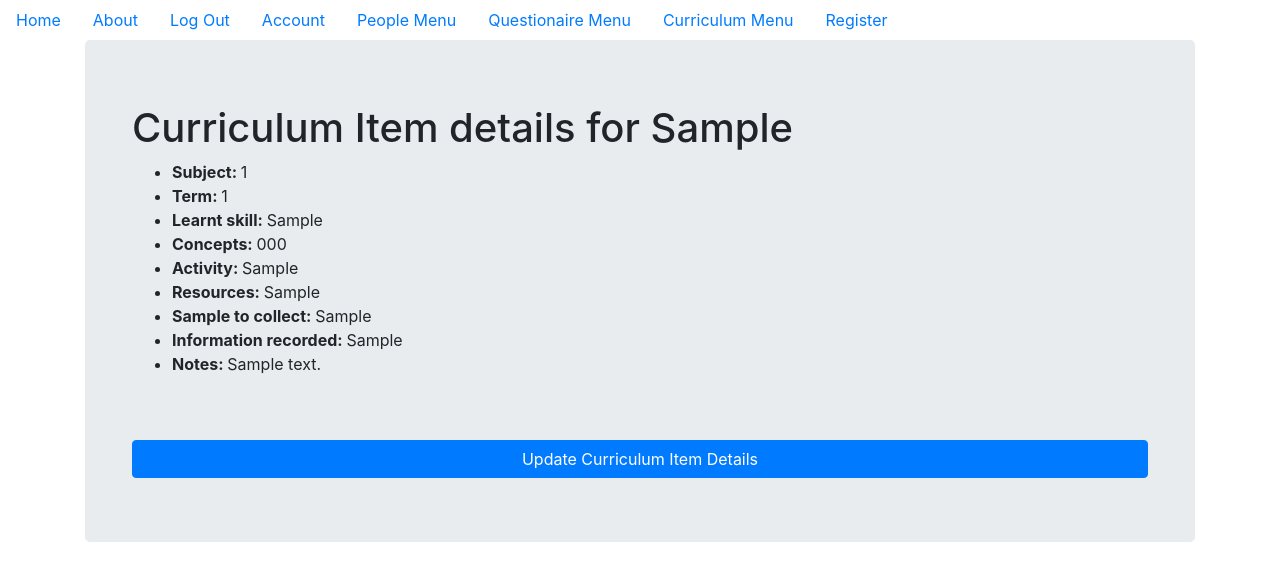
After one commit to jayleth72/heart_hand_1.3, a Flask app: page /curriculum_item_details/1 in a window 1280 px wide. The commit adds this page. Shown: the top 581 px of the page. Run offline with Flask 2, Linux system fonts and the light colour scheme; a user stored in the database is signed in; tables that the repository leaves empty hold one stand-in row (values such as "Sample post"); some libraries are stand-ins or nearby versions.

Commit message:
added curriculum and curriculum item functionality working, still need to sort out subject dropdown

```diff
--- a/heart_hand/curriculum/views.py
+++ b/heart_hand/curriculum/views.py
@@ -2,8 +2,8 @@
 from flask import render_template,url_for,flash,redirect,request,Blueprint
 from flask_login import login_user, current_user, logout_user, login_required
 from heart_hand import db
-from heart_hand.models import Curriculum_Item, Subjects
-from heart_hand.curriculum.forms import CurriculumEntryForm, SubjectEntryForm
+from heart_hand.models import Curriculum_Item, Subjects, Curriculum
+from heart_hand.curriculum.forms import CurriculumEntryForm, CurriculumItemEntryForm,SubjectEntryForm
 from datetime import datetime
 import sys
 
@@ -16,6 +16,8 @@ def curriculum_menu():
     return render_template('curriculum_pages/curriculum_menu.html')
 
 
+############################# SUBJECT VIEWS #############################
+# Add subjects
 @curriculum.route('/add_subject', methods=['GET','POST'])
 @login_required
 def add_subject():
@@ -76,3 +78,155 @@ def update_subject(id):
         form.subject_name.data = the_subject.subject_name
         form.subject_description.data = the_subject.subject_description
     return render_template('curriculum_pages/update_subject.html',form=form)
+
+
+############################# CURRICULUM VIEWS #############################
+# Add Curriculum
+@curriculum.route('/add_curriculum', methods=['GET','POST'])
+@login_required
+def add_curriculum():
+
+    form = CurriculumEntryForm()
+
+    if request.method == 'POST':
+        if form.validate():
+            the_curriculum = Curriculum(curriculum_name=request.form['curriculum_name'],curriculum_year_level=request.form['curriculum_year_level'],curriculum_description=request.form['curriculum_description'])
+            form.populate_obj(the_curriculum)
+
+            db.session.add(the_curriculum)
+            db.session.commit()
+            flash('New Curriculum was successfully added')
+            return curriculum_details(the_curriculum.id)
+        else:
+            flash("Your form contained errors")
+            return redirect(url_for('curriculum.add_curriculum'))
+
+    return render_template('curriculum_pages/add_curriculum.html', form=form)
+
+
+# return curriculum details using their id
+@curriculum.route("/curriculum_details/<int:id>")
+@login_required
+def curriculum_details(id):
+    page = request.args.get('page',1,type=int)
+    # return subect or 404 page (subject not found)
+    print('currciulim details', file=sys.stderr)
+    the_curriculum = Curriculum.query.filter_by(id=id).first_or_404()
+    return render_template('curriculum_pages/curriculum_details.html',the_curriculum=the_curriculum)
+
+
+# show all curriculums with hyperlinks
+@curriculum.route("/show_all_curriculums")
+@login_required
+def show_all_curriculums():
+    the_curriculums = Curriculum.query.all()
+    return render_template('curriculum_pages/show_all_curriculums.html',the_curriculums=the_curriculums)
+
+# Update Curriculum Details
+@curriculum.route('/update_curriculum/<int:id>', methods=['GET','POST'])
+@login_required
+def update_curriculum(id):
+
+    form = CurriculumEntryForm()
+    the_curriculum = Curriculum.query.filter_by(id=id).first_or_404()
+
+    if form.validate_on_submit():
+
+        the_curriculum.curriculum_name =  form.curriculum_name.data
+        the_curriculum.curriculum_description = form.curriculum_description.data
+        the_curriculum.curriculum_year_level = form.curriculum_year_level.data
+        db.session.commit()
+        flash('Curriculum Details Updated!')
+        return curriculum_details(id)
+
+    elif request.method == "GET":
+        form.curriculum_name.data = the_curriculum.curriculum_name
+        form.curriculum_year_level.data = the_curriculum.curriculum_year_level
+        form.curriculum_description.data = the_curriculum.curriculum_description
+    return render_template('curriculum_pages/update_curriculum.html',form=form)
+
+
+############################# CURRICULUM ITEM VIEWS #############################
+# Add Curriculum Item
+@curriculum.route("/add_curriculum_item/<int:curriculum_id>", methods=['GET','POST'])
+@login_required
+def add_curriculum_item(curriculum_id):
+
+    form = CurriculumItemEntryForm()
+
+
+    if request.method == 'POST':
+
+        if form.validate():
+            the_curriculum_item = Curriculum_Item(subject_id=request.form['subject_id'],curriculum_id=curriculum_id,term=request.form['term'],topic=request.form['topic']
+                                    ,learnt_skill=request.form['learnt_skill'],concepts=request.form['concepts'],activity=request.form['activity']
+                                    ,resources=request.form['resources'],sample_to_colect=request.form['sample_to_collect'],information_recorded=request.form['information_recorded']
+                                    ,notes=request.form['notes'])
+
+            form.populate_obj(the_curriculum_item)
+            db.session.add(the_curriculum_item)
+            db.session.commit()
+            flash('New Curriculum Item was successfully added')
+            return curriculum_item_details(the_curriculum_item.id)
+        else:
+            flash("Your form contained errors")
+            return redirect(url_for('curriculum.add_curriculum_item',curriculum_id_id=curriculum_id))
+    print('get fucked', file=sys.stderr)
+    return render_template('curriculum_pages/add_curriculum_item.html', curriculum_id=curriculum_id, form=form)
+
+
+# return curriculum item details using their id
+@curriculum.route("/curriculum_item_details/<int:id>")
+@login_required
+def curriculum_item_details(id):
+    page = request.args.get('page',1,type=int)
+    # return subect or 404 page (subject not found)
+    print('currciulim item details', file=sys.stderr)
+    the_curriculum_item = Curriculum_Item.query.filter_by(id=id).first_or_404()
+    return render_template('curriculum_pages/curriculum_item_details.html',the_curriculum_item=the_curriculum_item)
+
+
+# Update Curriculum Item Details
+@curriculum.route('/update_curriculum_item/<int:id>', methods=['GET','POST'])
+@login_required
+def update_curriculum_item(id):
+
+    form = CurriculumItemEntryForm()
+    the_curriculum_item = Curriculum_Item.query.filter_by(id=id).first_or_404()
+
+    if form.validate_on_submit():
+
+        the_curriculum_item.subject_id = form.subject_id.data
+        the_curriculum_item.topic =  form.topic.data
+        the_curriculum_item.term =  form.term.data
+        the_curriculum_item.learnt_skill = form.learnt_skill.data
+        the_curriculum_item.concepts = form.concepts.data
+        the_curriculum_item.activity = form.activity.data
+        the_curriculum_item.resources = form.resources.data
+        the_curriculum_item.sample_to_colect = form.sample_to_collect.data
+        the_curriculum_item.information_recorded = form.information_recorded.data
+        the_curriculum_item.notes = form.notes.data
+        db.session.commit()
+        flash('Curriculum Item Details Updated!')
+        return curriculum_item_details(id)
+
+    elif request.method == "GET":
+        form.subject_id.data = the_curriculum_item.subject_id
+        form.topic.data = the_curriculum_item.topic
+        form.term.data = the_curriculum_item.term
+        form.learnt_skill.data = the_curriculum_item.learnt_skill
+        form.concepts.data = the_curriculum_item.concepts
+        form.activity.data = the_curriculum_item.activity
+        form.resources.data = the_curriculum_item.resources
+        form.sample_to_collect.data = the_curriculum_item.sample_to_collect
+        form.information_recorded.data = the_curriculum_item.information_recorded
+        form.notes.data = the_curriculum_item.notes
+    return render_template('curriculum_pages/update_curriculum_item.html',form=form)
+
+
+# show all curriculum items with hyperlinks
+@curriculum.route("/show_all_curriculum_items")
+@login_required
+def show_all_curriculum_items():
+    the_curriculum_items = Curriculum_Item.query.all()
+    return render_template('curriculum_pages/show_all_curriculum_items.html',the_curriculum_items=the_curriculum_items)
--- a/heart_hand/people/views.py
+++ b/heart_hand/people/views.py
@@ -132,7 +132,7 @@ def child_details(child_id):
 
 
 # Update Child Details
-@people.route('/update_child<int:id>', methods=['GET','POST'])
+@people.route('/update_child/<int:id>', methods=['GET','POST'])
 @login_required
 def update_child(id):
 
--- /dev/null
+++ b/heart_hand/templates/curriculum_pages/curriculum_item_details.html
@@ -0,0 +1,25 @@
+{% extends "base.html" %}
+{% block content %}
+  <div class="jumbotron">
+    <div class="container">
+        <h1>Curriculum Item details for {{the_curriculum_item.topic}}</h1>
+            <ul>
+              <li><strong>Subject: </strong> {{the_curriculum_item.subject_id}}</li>
+              <li><strong>Term: </strong> {{the_curriculum_item.term}}</li>
+              <li><strong>Learnt skill: </strong> {{the_curriculum_item.learnt_skill}}</li>
+              <li><strong>Concepts: </strong> {{the_curriculum_item.concepts}}</li>
+              <li><strong>Activity: </strong> {{the_curriculum_item.activity}}</li>
+              <li><strong>Resources: </strong> {{the_curriculum_item.resources}}</li>
+              <li><strong>Sample to collect: </strong> {{the_curriculum_item.sample_to_collect}}</li>
+              <li><strong>Information recorded: </strong> {{the_curriculum_item.information_recorded}}</li>
+              <li><strong>Notes: </strong> {{the_curriculum_item.notes}}</li>
+            </ul>
+
+            <br>
+            <br>
+            <a class="btn btn-primary btn-block" href="{{url_for('curriculum.update_curriculum_item',id=the_curriculum_item.id)}}" role="button">Update Curriculum Item Details</a>
+
+    </div>
+  </div>
+
+{% endblock %}
--- a/heart_hand/templates/curriculum_pages/curriculum_menu.html
+++ b/heart_hand/templates/curriculum_pages/curriculum_menu.html
@@ -3,6 +3,8 @@
   <div class="jumbotron">
     <div class="container">
         <h1>Curriculum Menu</h1>
+        <a class="btn btn-primary btn-block" href="{{ url_for('curriculum.add_curriculum') }}" role="button">Add Curriculum</a>
+        <a class="btn btn-primary btn-block" href="{{ url_for('curriculum.show_all_curriculums') }}" role="button">Show All Curriculums</a>
         <a class="btn btn-primary btn-block" href="{{ url_for('curriculum.show_all_subjects') }}" role="button">Show All Subjects</a>
         <a class="btn btn-primary btn-block" href="{{ url_for('curriculum.add_subject') }}" role="button">Add Subjects</a>
     </div>
```
Also changed, not shown: heart_hand/curriculum/forms.py (+16 -3 lines), heart_hand/models.py (+6 -4 lines), heart_hand/templates/curriculum_pages/add_curriculum.html (added, +22 -0 lines), heart_hand/templates/curriculum_pages/add_curriculum_item.html (added, +27 -0 lines), heart_hand/templates/curriculum_pages/curriculum_details.html (added, +21 -0 lines), heart_hand/templates/curriculum_pages/show_all_curriculums.html (added, +15 -0 lines), heart_hand/templates/curriculum_pages/update_curriculum.html (added, +22 -0 lines), heart_hand/templates/curriculum_pages/update_curriculum_item.html (added, +27 -0 lines).
